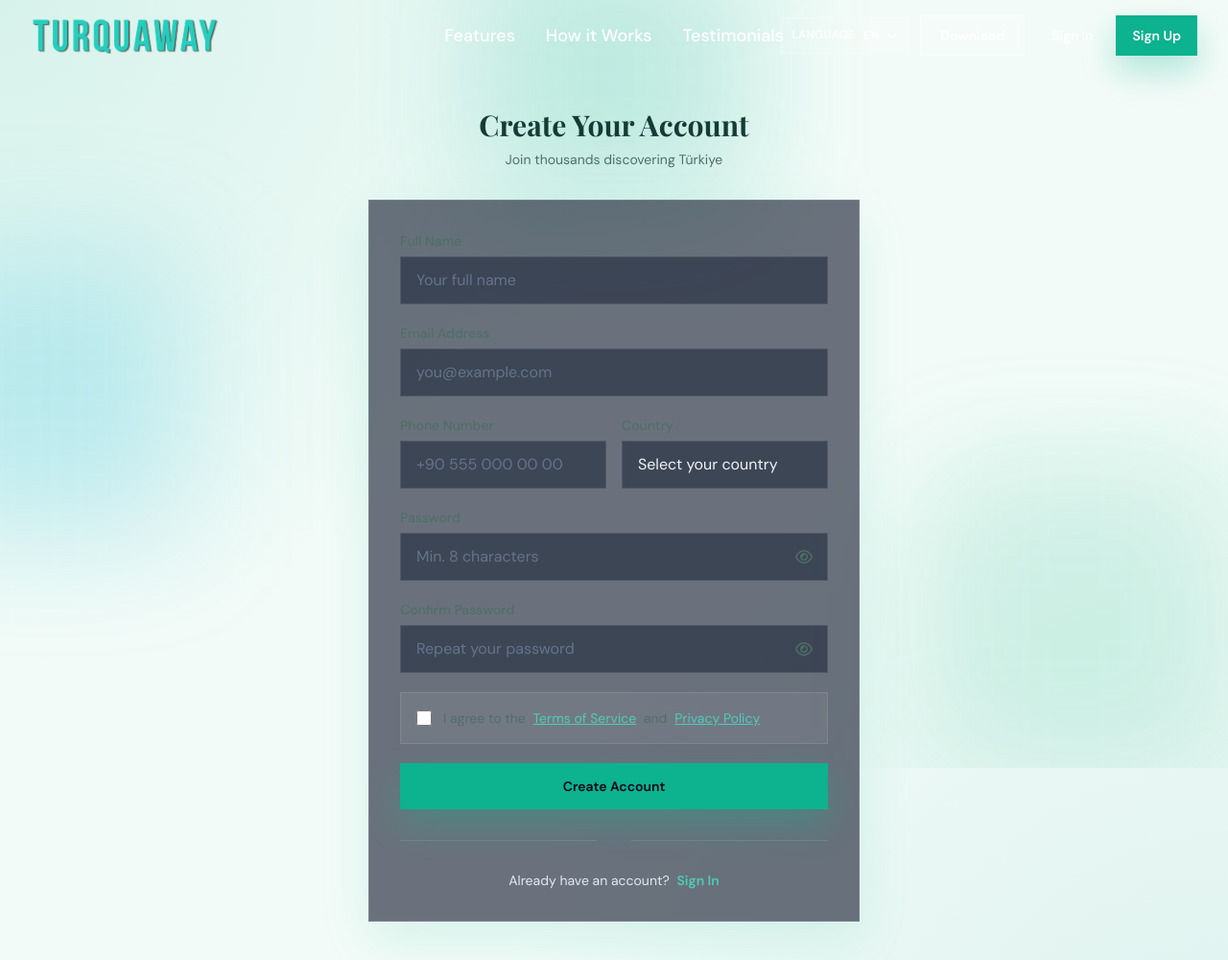
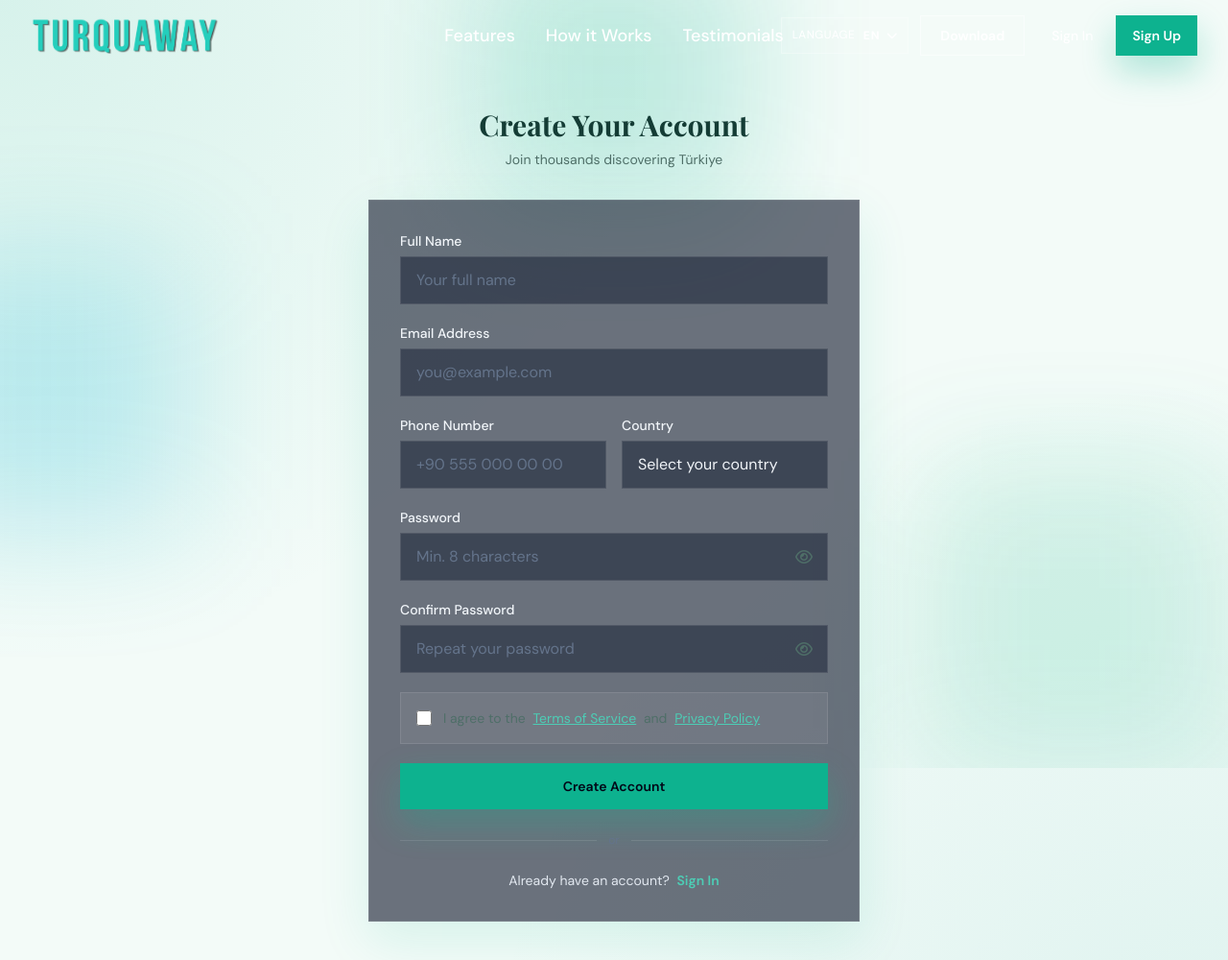
Before and after one commit to ankaforge/turquaway-backend, a Django app: page /register/ in a window 1280 px wide. Shown: the top 1000 px of the page at 96% size. Run offline with Django 4.2, Linux system fonts and the light colour scheme; some libraries are stand-ins or nearby versions; some web fonts are replaced.

Commit message:
style: fixed backdrop-filter warning & register-login form label color edit

```diff
--- a/api/static/landing/styles.css
+++ b/api/static/landing/styles.css
@@ -312,7 +312,7 @@ nav .text-slate-300 {
 }
 
 
-#features .group > div.bg-lagoon-500 {
+#features .group>div.bg-lagoon-500 {
   background: var(--surface-soft) !important;
   border: 1px solid rgba(14, 153, 111, 0.28);
   color: var(--brand-secondary) !important;
@@ -349,6 +349,7 @@ body nav.fixed.is-at-top {
   border-bottom-color: transparent !important;
   box-shadow: none !important;
   backdrop-filter: none !important;
+  -webkit-backdrop-filter: none !important;
 }
 
 body nav a {
@@ -401,7 +402,8 @@ body #nav-mobile-menu {
 body nav.fixed.is-at-top #nav-mobile-menu {
   background: rgba(2, 6, 23, 0.82) !important;
   border-top-color: rgba(255, 255, 255, 0.12) !important;
-  backdrop-filter: blur(14px);
+  -webkit-backdrop-filter: none !important;
+  backdrop-filter: none !important;
 }
 
 body nav.fixed.is-at-top #nav-mobile-menu a {
@@ -414,6 +416,8 @@ body #nav-mobile-menu a:hover {
 
 body nav.fixed.is-at-top #nav-mobile-menu a:hover {
   background: rgba(255, 255, 255, 0.08) !important;
+  -webkit-backdrop-filter: none !important;
+  backdrop-filter: none !important;
 }
 
 body .language-menu-trigger {
@@ -494,20 +498,20 @@ body nav.fixed.is-at-top #nav-hamburger .hamburger-bar {
 }
 
 /* Store */
-main > section:first-of-type a[href="https://apps.apple.com"],
-main > section:first-of-type a[href="https://play.google.com"] {
+main>section:first-of-type a[href="https://apps.apple.com"],
+main>section:first-of-type a[href="https://play.google.com"] {
   border-color: rgba(14, 153, 111, 0.42) !important;
   background: #f6fffc !important;
   box-shadow: 0 8px 18px rgba(14, 153, 111, 0.1);
 }
 
-main > section:first-of-type a[href="https://apps.apple.com"]:hover,
-main > section:first-of-type a[href="https://play.google.com"]:hover {
+main>section:first-of-type a[href="https://apps.apple.com"]:hover,
+main>section:first-of-type a[href="https://play.google.com"]:hover {
   border-color: rgba(14, 153, 111, 0.62) !important;
   background: #ffffff !important;
 }
 
-main > section:first-of-type a[href="https://play.google.com"] .fa-google-play {
+main>section:first-of-type a[href="https://play.google.com"] .fa-google-play {
   background: linear-gradient(135deg, #34a853 0%, #4285f4 34%, #fbbc05 67%, #ea4335 100%);
   -webkit-background-clip: text;
   background-clip: text;
@@ -520,7 +524,7 @@ main > section:first-of-type a[href="https://play.google.com"] .fa-google-play {
   padding-top: 1rem;
 }
 
-#cta > div {
+#cta>div {
   max-width: 100%;
   margin: 0;
   border-radius: 0;
@@ -567,18 +571,18 @@ main > section:first-of-type a[href="https://play.google.com"] .fa-google-play {
   padding-inline: 0 !important;
 }
 
-#how-it-works > div {
+#how-it-works>div {
   padding-inline: 1rem;
 }
 
 @media (min-width: 640px) {
-  #how-it-works > div {
+  #how-it-works>div {
     padding-inline: 1.5rem;
   }
 }
 
 @media (min-width: 1024px) {
-  #how-it-works > div {
+  #how-it-works>div {
     padding-inline: 2rem;
   }
 }
@@ -603,7 +607,7 @@ main > section:first-of-type a[href="https://play.google.com"] .fa-google-play {
   background: #ffffff !important;
 }
 
-#how-it-works .process-card > div:first-child {
+#how-it-works .process-card>div:first-child {
   border-bottom: 1px solid rgba(14, 153, 111, 0.28);
 }
 
@@ -616,7 +620,7 @@ main > section:first-of-type a[href="https://play.google.com"] .fa-google-play {
     width: min(92%, 24rem) !important;
   }
 
-  #how-it-works .process-card > div:first-child {
+  #how-it-works .process-card>div:first-child {
     height: 11rem;
   }
 
--- a/api/templates/landing/login.html
+++ b/api/templates/landing/login.html
@@ -23,7 +23,7 @@
 
         <!-- Email -->
         <div>
-          <label for="login-email" class="mb-1.5 block text-sm font-medium text-slate-300" data-i18n="authEmail">Email Address</label>
+          <label for="login-email" class="mb-1.5 block text-sm font-medium text-slate-100" data-i18n="authEmail">Email Address</label>
           <input
             id="login-email"
             type="email"
@@ -37,7 +37,7 @@
 
         <!-- Password -->
         <div>
-          <label for="login-password" class="mb-1.5 block text-sm font-medium text-slate-300" data-i18n="authPassword">Password</label>
+          <label for="login-password" class="mb-1.5 block text-sm font-medium text-slate-100" data-i18n="authPassword">Password</label>
           <div class="relative">
             <input
               id="login-password"
--- a/api/templates/landing/register.html
+++ b/api/templates/landing/register.html
@@ -23,7 +23,7 @@
 
         <!-- Full Name -->
         <div>
-          <label for="reg-fullname" class="mb-1.5 block text-sm font-medium text-slate-300" data-i18n="authFullName">Full Name</label>
+          <label for="reg-fullname" class="mb-1.5 block text-sm font-medium text-slate-100" data-i18n="authFullName">Full Name</label>
           <input
             id="reg-fullname"
             type="text"
@@ -37,7 +37,7 @@
 
         <!-- Email -->
         <div>
-          <label for="reg-email" class="mb-1.5 block text-sm font-medium text-slate-300" data-i18n="authEmail">Email Address</label>
+          <label for="reg-email" class="mb-1.5 block text-sm font-medium text-slate-100" data-i18n="authEmail">Email Address</label>
           <input
             id="reg-email"
             type="email"
@@ -52,7 +52,7 @@
         <!-- Phone + Country row -->
         <div class="grid grid-cols-2 gap-4">
           <div>
-            <label for="reg-phone" class="mb-1.5 block text-sm font-medium text-slate-300" data-i18n="authPhone">Phone</label>
+            <label for="reg-phone" class="mb-1.5 block text-sm font-medium text-slate-100" data-i18n="authPhone">Phone</label>
             <input
               id="reg-phone"
               type="tel"
@@ -64,7 +64,7 @@
             />
           </div>
           <div>
-            <label for="reg-country" class="mb-1.5 block text-sm font-medium text-slate-300" data-i18n="authCountry">Country</label>
+            <label for="reg-country" class="mb-1.5 block text-sm font-medium text-slate-100" data-i18n="authCountry">Country</label>
             <select
               id="reg-country"
               required
@@ -124,7 +124,7 @@
 
         <!-- Password -->
         <div>
-          <label for="reg-password" class="mb-1.5 block text-sm font-medium text-slate-300" data-i18n="authPassword">Password</label>
+          <label for="reg-password" class="mb-1.5 block text-sm font-medium text-slate-100" data-i18n="authPassword">Password</label>
           <div class="relative">
             <input
               id="reg-password"
@@ -148,7 +148,7 @@
 
         <!-- Confirm Password -->
         <div>
-          <label for="reg-password-confirm" class="mb-1.5 block text-sm font-medium text-slate-300" data-i18n="authPasswordConfirm">Confirm Password</label>
+          <label for="reg-password-confirm" class="mb-1.5 block text-sm font-medium text-slate-100" data-i18n="authPasswordConfirm">Confirm Password</label>
           <div class="relative">
             <input
               id="reg-password-confirm"
```
Also changed, not shown: 4 other files.
